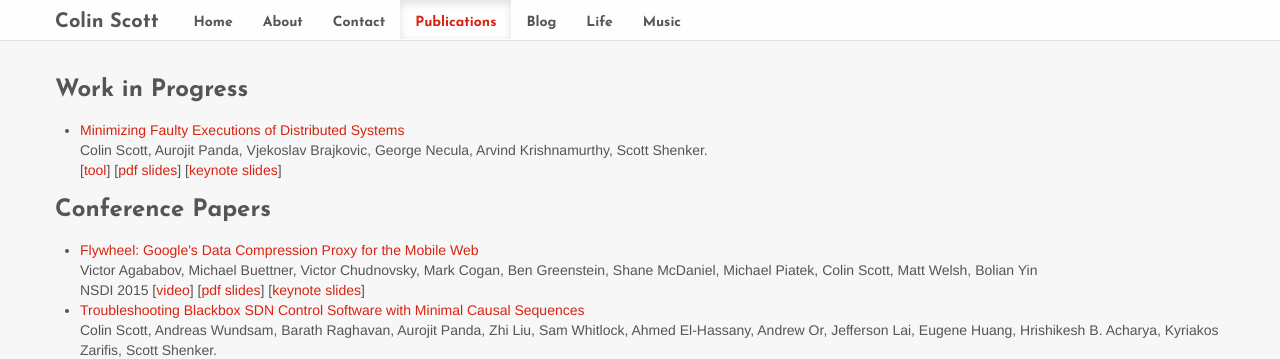
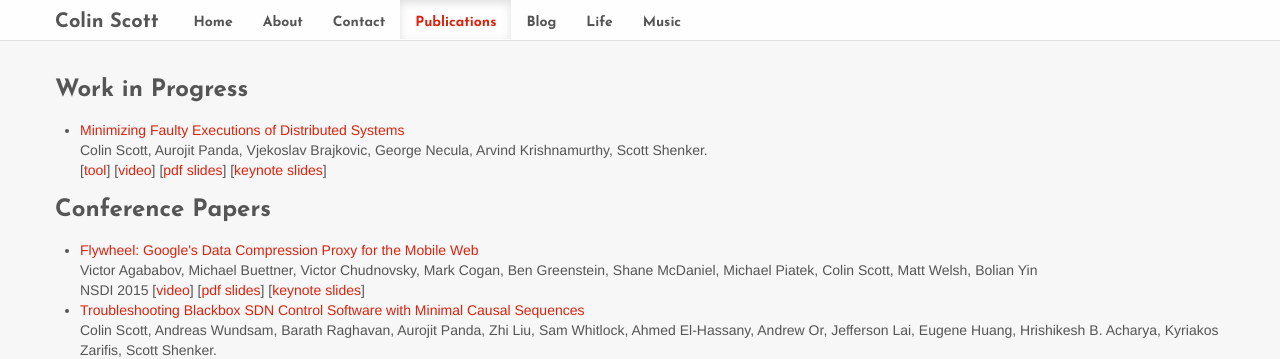
Before and after one commit to colin-scott/personal_website, a Jekyll site: the page built from publications.html, in a window 1280 px wide and 900 px high. Shown: the top 359 px of the window. Built offline with Jekyll 4.4.1, drawn with Linux system fonts in a browser that asks for light colours; Markdown is read by kramdown in place of the engine named in the settings.

Commit message:
Add video

```diff
--- a/publications.html
+++ b/publications.html
@@ -10,6 +10,7 @@
   <li><a href="http://www.eecs.berkeley.edu/~rcs/research/nsdi_draft.pdf">Minimizing Faulty Executions of Distributed Systems</a></br>
   Colin Scott, Aurojit Panda, Vjekoslav Brajkovic, George Necula, Arvind Krishnamurthy, Scott Shenker.</br>
   [<a href="https://github.com/NetSys/sts2-interposition">tool</a>]
+  [<a href="https://www.youtube.com/watch?v=NFo7hEsc5Eo">video</a>]
   [<a href="https://speakerdeck.com/colinscott/minimizing-faulty-executions-of-distributed-systems">pdf slides</a>]
   [<a href="https://eecs.berkeley.edu/~rcs/research/ricon.key">keynote slides</a>]
   </li>
```
